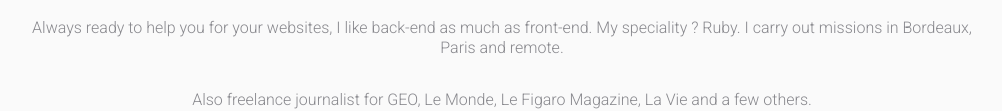
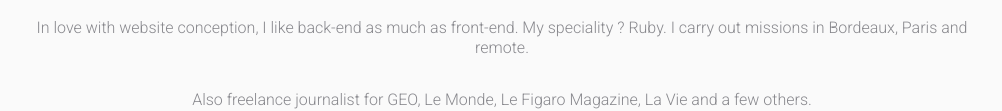
Before and after one commit to prevostjules/profile, a plain HTML site: page index.html in a window 1280 px wide. Shown: the part 338-449 px from the top of the page, without its empty margins (138-1140 px from the left). Drawn offline with nearby package versions, Linux system fonts and the light colour scheme.

Commit message:
change the presentation message

```diff
--- a/index.html
+++ b/index.html
@@ -15,7 +15,7 @@
       <h2>Freelance web dev</h2>
       <img src="images/jules_prevost.jpeg" alt="Jules Prévost, your remote dev" class="header__img img-circle">
       <p>
-        Always ready to help you for your websites, I like back-end as much as front-end.
+        In love with website conception, I like back-end as much as front-end.
         My speciality ? Ruby.
         I carry out missions in Bordeaux, Paris and remote.
       </p>
```
